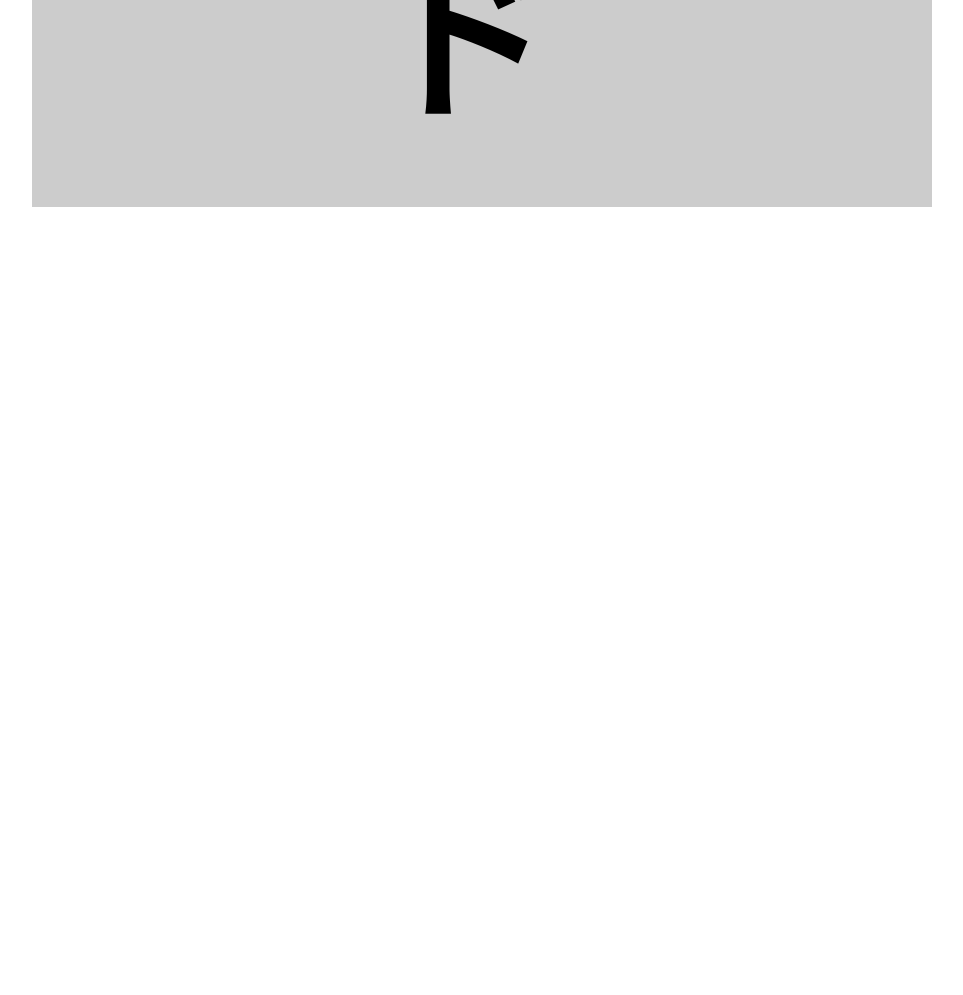
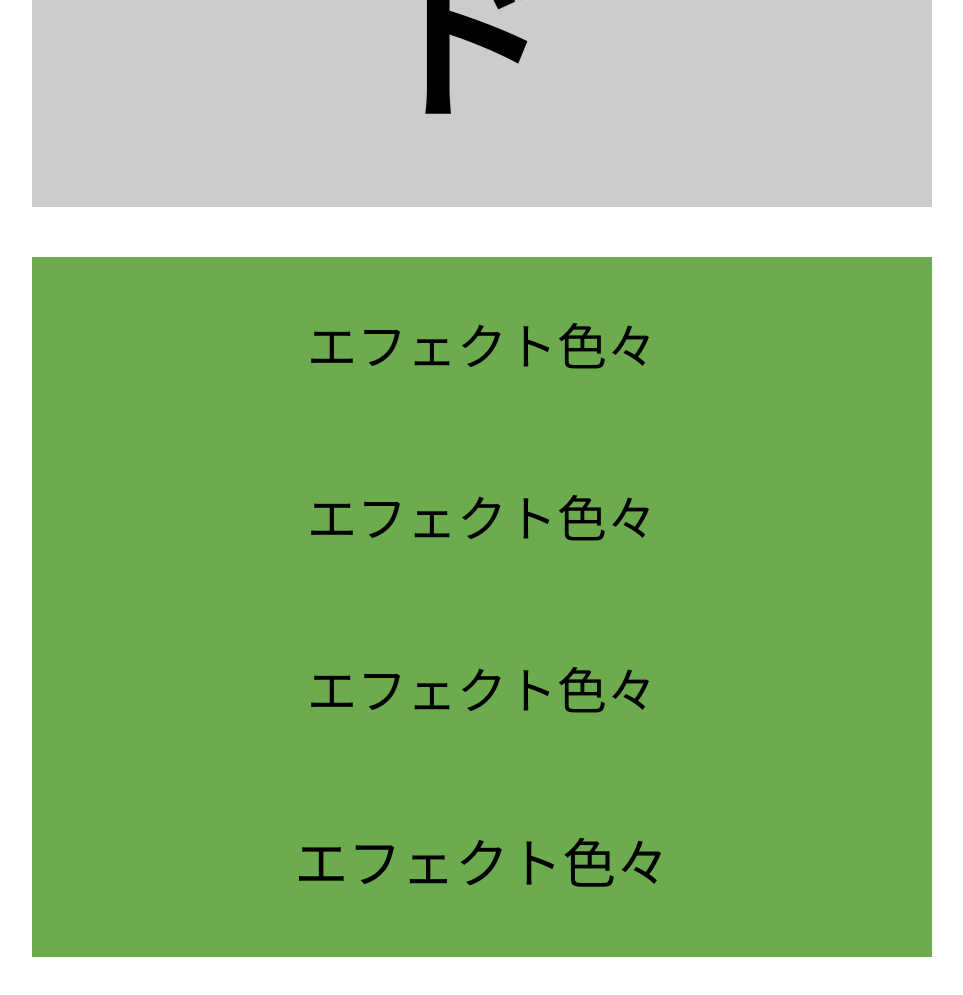
Before and after one commit to yumetomo-sandbox/ScrollVelocity_training, a plain HTML site: page index.html in a window 1280 px wide. Shown: the part 543-1538 px from the top of the page, without its empty margins (158-1121 px from the left). Before the commit the page ends 800 px from the top, so only its background shows below. Drawn offline with Linux system fonts and the light colour scheme.

Commit message:
テスト要素追加

```diff
--- a/index.html
+++ b/index.html
@@ -16,6 +16,13 @@
       <p class="do7 scrollVelocity" data-effect="transition.bounceDownIn" data-easing="[250, 18]" data-duration="100" data-delay="1800" data-target=".content_1">ド</p>
       <p class="do8 scrollVelocity" data-effect="transition.bounceDownIn" data-easing="[250, 18]" data-duration="100" data-delay="1900" data-target=".content_1">ド</p>
     </section>
+
+    <section class="content_2">
+      <p class="easing1 scrollVelocity" data-effect="transition.bounceLeftIn" data-easing="[250, 18]" data-duration="1000" data-delay="1200" data-target=".content_2">エフェクト色々</p>
+      <p class="easing2 scrollVelocity" data-effect="transition.shrinkIn" data-easing="[250, 18]" data-duration="250" data-delay="2200" data-target=".content_2">エフェクト色々</p>
+      <p class="easing2 scrollVelocity" data-effect="callout.bounce" data-easing="[250, 18]" data-duration="500" data-delay="2500" data-target=".content_2">エフェクト色々</p>
+      <p class="easing2 scrollVelocity" data-effect="callout.pulse" data-easing="[250, 18]" data-duration="500" data-delay="3000" data-target=".content_2">エフェクト色々</p>
+    </section>
     <script src="index.bundle.js" charset="utf-8"></script>
   </body>
 </html>
--- a/style.css
+++ b/style.css
@@ -2,6 +2,10 @@
   margin: 0;
   padding: 0;
 }
+
+/**
+ * .content_1
+ */
 .content_1 {
   position: relative;
   width: 900px;
@@ -65,3 +69,19 @@
   font-size: 180px;
   font-weight: bold;
 }
+
+/**
+ * .content_2
+ */
+.content_2 {
+  position: relative;
+  width: 900px;
+  height: 700px;
+  margin: 50px auto;
+  background: #6cac4e;
+  text-align: center;
+}
+.content_2 p {
+  font-size: 50px;
+    padding: 50px;
+}
```
